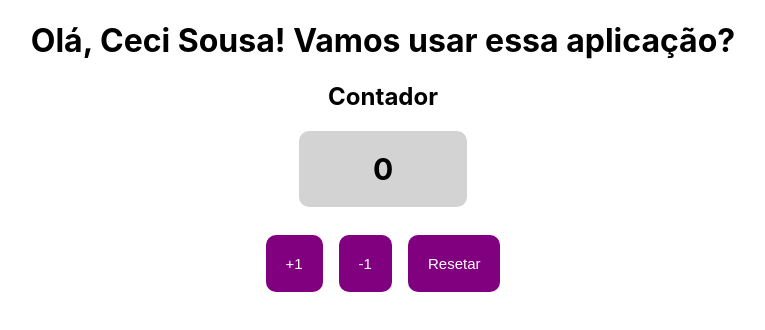
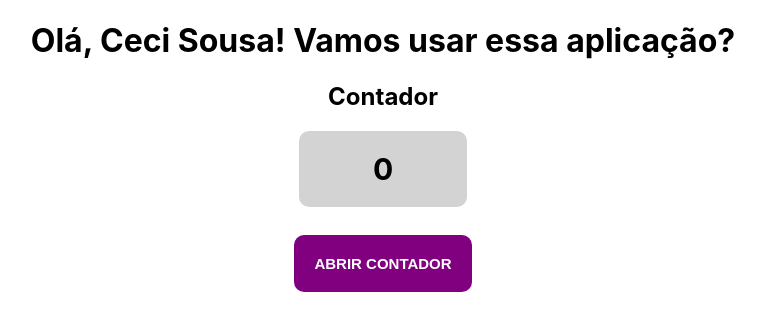
Before and after one commit to cecisousa/reprograma-react-I, a React (Create React App) app in the folder projeto-react-contador/: page / in a window 1280 px wide. Shown: the top 330 px of the page, without its empty margins (257-1022 px from the left). Built offline with nearby package versions, Linux system fonts and the light colour scheme.

Commit message:
cria feature para abrir e fechar contador

```diff
--- a/projeto-react-contador/src/App.css
+++ b/projeto-react-contador/src/App.css
@@ -10,6 +10,8 @@
   border-radius: 10px;
   margin: 8px;
   border: none;
+  text-transform: uppercase;
+  font-weight: bold;
 }
 
 .botao:hover {
--- a/projeto-react-contador/src/App.js
+++ b/projeto-react-contador/src/App.js
@@ -12,7 +12,8 @@ class Contador extends React.Component {
   constructor(props) {
     super(props);
     this.state = {
-      contador: 0
+      contador: 0,
+      visibilidade: false
     }
   }
 
@@ -40,13 +41,26 @@ class Contador extends React.Component {
     })
   }
 
+  alternarVisibilidade = () => {
+    this.setState((prevState) => {
+      return {
+        visibilidade: !prevState.visibilidade
+      }
+    })
+  }
+
   render() {
     return (
       <div>
         <p className="resultado">{this.state.contador}</p>
-        <button className="botao btnMaisUm" onClick={this.adicionarUm}>+1</button>
-        <button className="botao btnMenosUm" onClick={this.subtrairUm}>-1</button>
-        <button className="botao btnReset" onClick={this.resetarContador}>Resetar</button>
+        <button className="botao" onClick={this.alternarVisibilidade}>{this.state.visibilidade === true ? "Fechar Contador" : "Abrir Contador"}</button>
+        {this.state.visibilidade === true ? (
+          <div>
+            <button className="botao" onClick={this.adicionarUm}>+1</button>
+            <button className="botao" onClick={this.subtrairUm}>-1</button>
+            <button className="botao" onClick={this.resetarContador}>Resetar</button>
+          </div>
+        ) : ""}
       </div>
     )
   }
```
